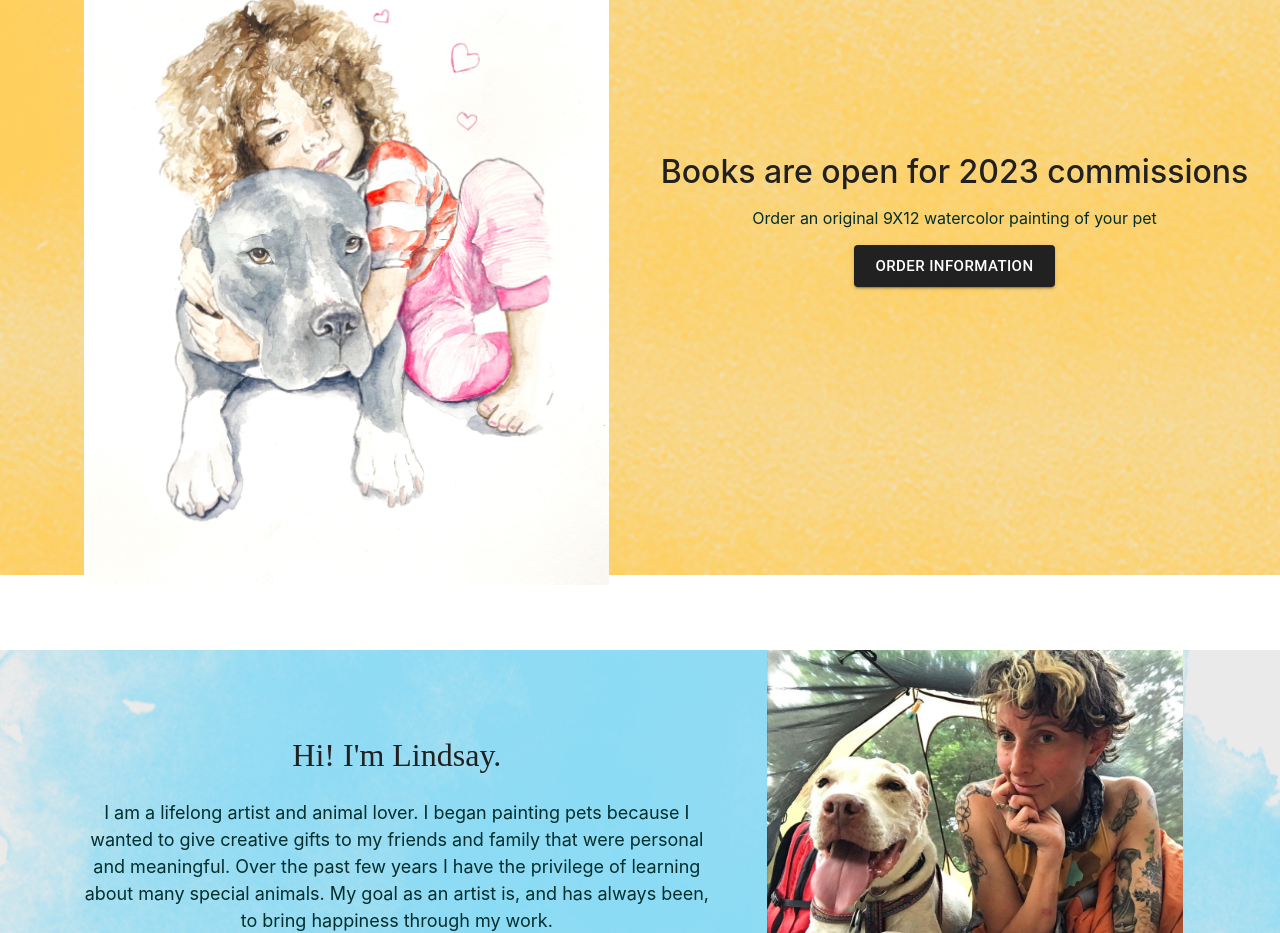
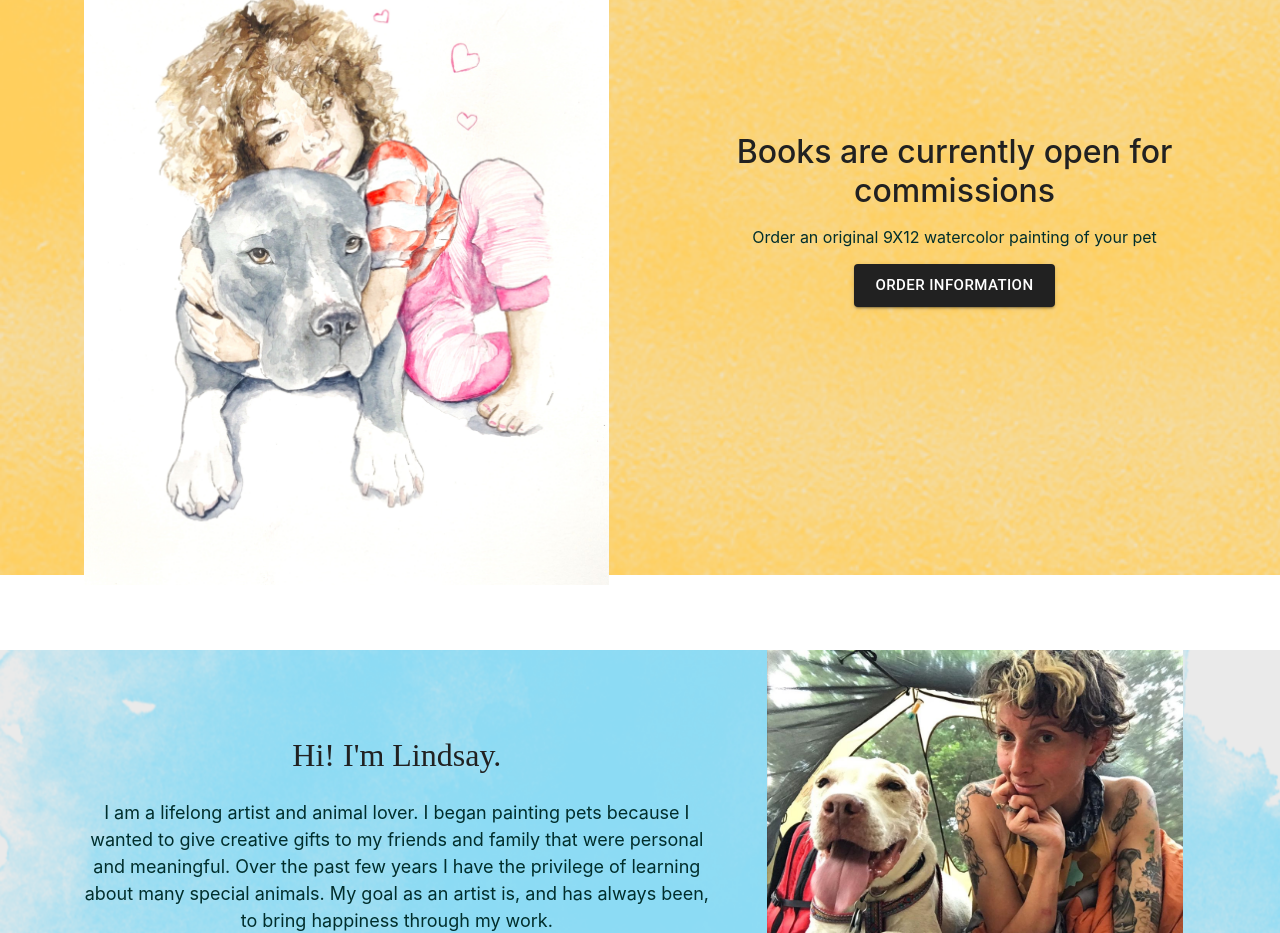
Before and after one commit to lindsay-henderson/paint-all-the-dogs, a React (Create React App) app: page / in a window 1280 px wide. Shown: the part 1060-1993 px from the top of the page. Built offline with nearby package versions, Linux system fonts and the light colour scheme; a web font is replaced by a local one.

Commit message:
removed year (2023) from h2 banner 'books are currently open for commissions'

```diff
--- a/src/components/OrderBanner.jsx
+++ b/src/components/OrderBanner.jsx
@@ -18,7 +18,7 @@ export const OrderBanner = () => {
     <img src="/paintings/girl-and-dog.jpg" alt="a young girl with brown hair hugging a large grey dog" />
     </div>
     <div className='info-button' >
-      <h2>Books are open for 2023 commissions</h2>
+      <h2>Books are currently open for commissions</h2>
       <p>Order an original 9X12 watercolor painting of your pet</p>
       <Button className='button' variant="contained" size='large'><a href='/ordering'>Order Information</a></Button>
     </div>
```
